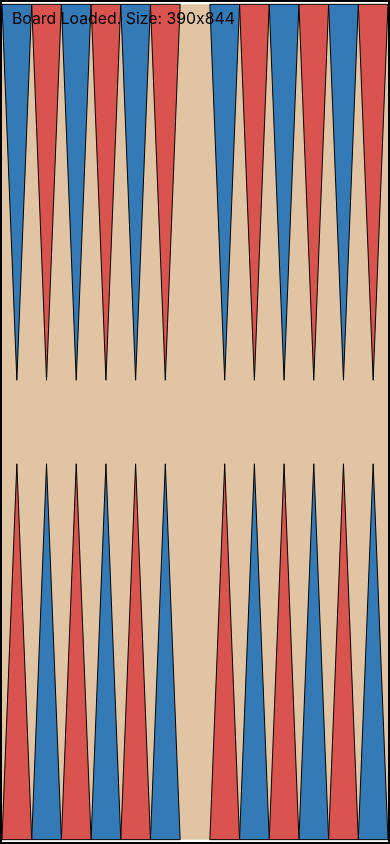
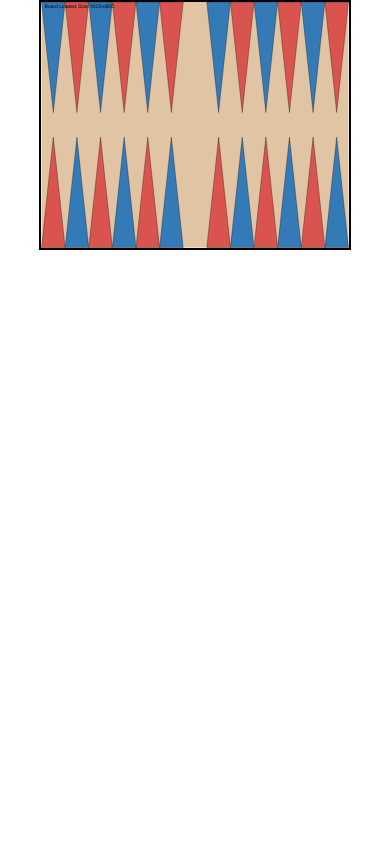
Before and after one commit to marcobaass/bg-gym, a Next.js app: page / in a window 390 px wide. Built offline with nearby package versions, Linux system fonts and the light colour scheme.

Commit message:
board responsive

```diff
--- a/components/BoardRenderer.tsx
+++ b/components/BoardRenderer.tsx
@@ -12,30 +12,15 @@ type Props = {
 
 export default function BoardRenderer({boardState, analysis}: Props) {
 
-  const [width, setWidth] = useState<number | null>(null)
-  const [height, setHeight] = useState<number | null>(null)
-
-
-  useEffect(() => {
-    const handleResize = () => {
-      setWidth(window.innerWidth)
-      setHeight(window.innerHeight)
-    }
-
-    handleResize()
-
-    window.addEventListener('resize', handleResize)
-    return () => window.removeEventListener('resize', handleResize)
-  }, [])
-
+  const VIEW_WIDTH = 1000
+  const VIEW_HEIGHT = 800
 
   return (
-    <div style={{ width: '100%', height: '100vh', display: 'flex', justifyContent: 'center', alignItems: 'center' }}>
-      {width && height ? (
+    <div className="w-4/5 aspect-5/4 mx-auto relative">
         <>
           {(() => {
-            const containerWidth = width as number
-            const containerHeight = height as number
+            const containerWidth = VIEW_WIDTH
+            const containerHeight = VIEW_HEIGHT
 
             const POINT_WIDTH = containerWidth * UNIT_WIDTH_RATIO;
             const POINT_HEIGHT = containerHeight * POINT_HEIGHT_RATIO;
@@ -69,13 +54,12 @@ export default function BoardRenderer({boardState, analysis}: Props) {
 
           return (
             <svg
-                width={containerWidth}
-                height={containerHeight}
+                width="100%"
+                height="100%"
+                className='absolute inset-0 border-2 border-black border-solid w-full h-full font-sans'
                 viewBox={`0 0 ${containerWidth} ${containerHeight}`}
-                style={{ border: '2px solid black', maxWidth: '100%', maxHeight: '100%', fontFamily: 'Inter' }}
             >
                 <rect x="0" y="0" width={containerWidth} height={containerHeight} fill="#E0C4A4" />
-
                 {pointsToDraw}
 
                 <text x={10} y={20} fill="black" fontSize="16">
@@ -86,7 +70,6 @@ export default function BoardRenderer({boardState, analysis}: Props) {
           )
           })()}
         </>
-      ) : (<><div>Loading Board ...</div></>)}
     </div>
   )
 }
```
